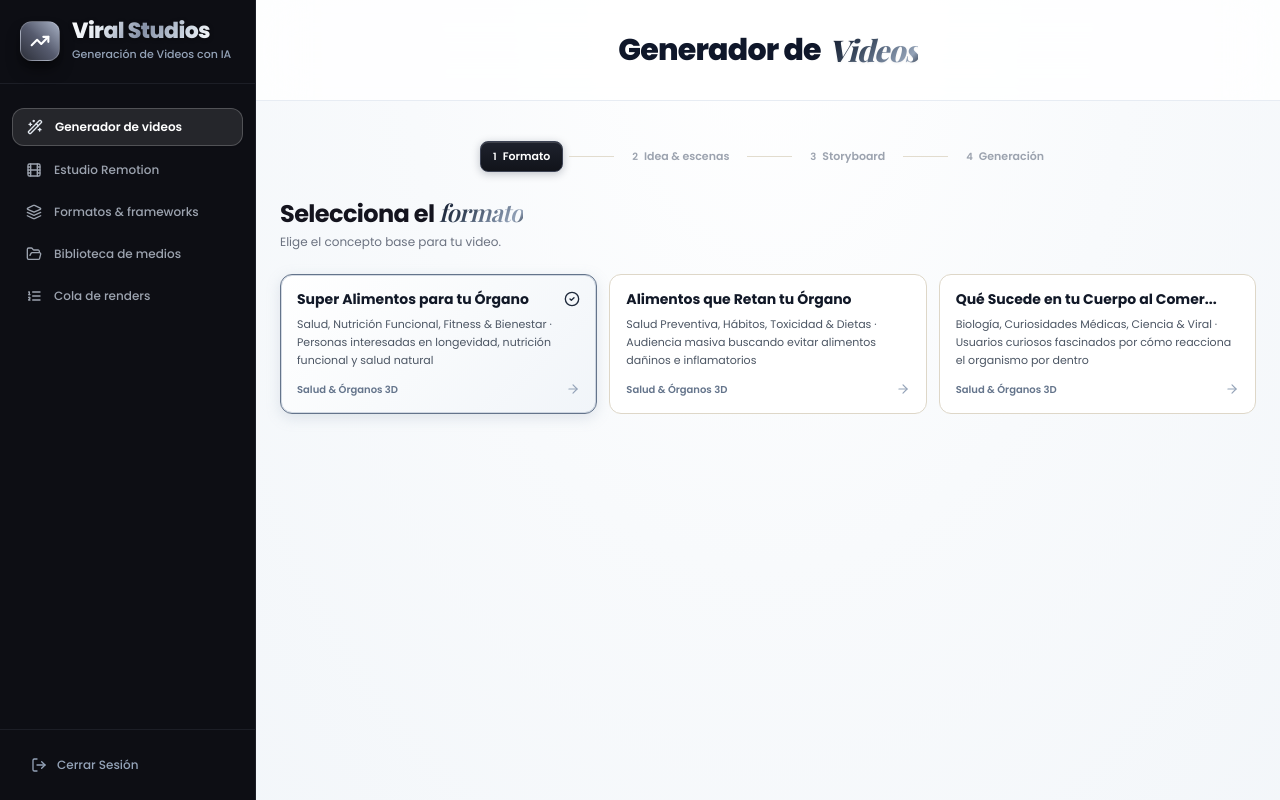
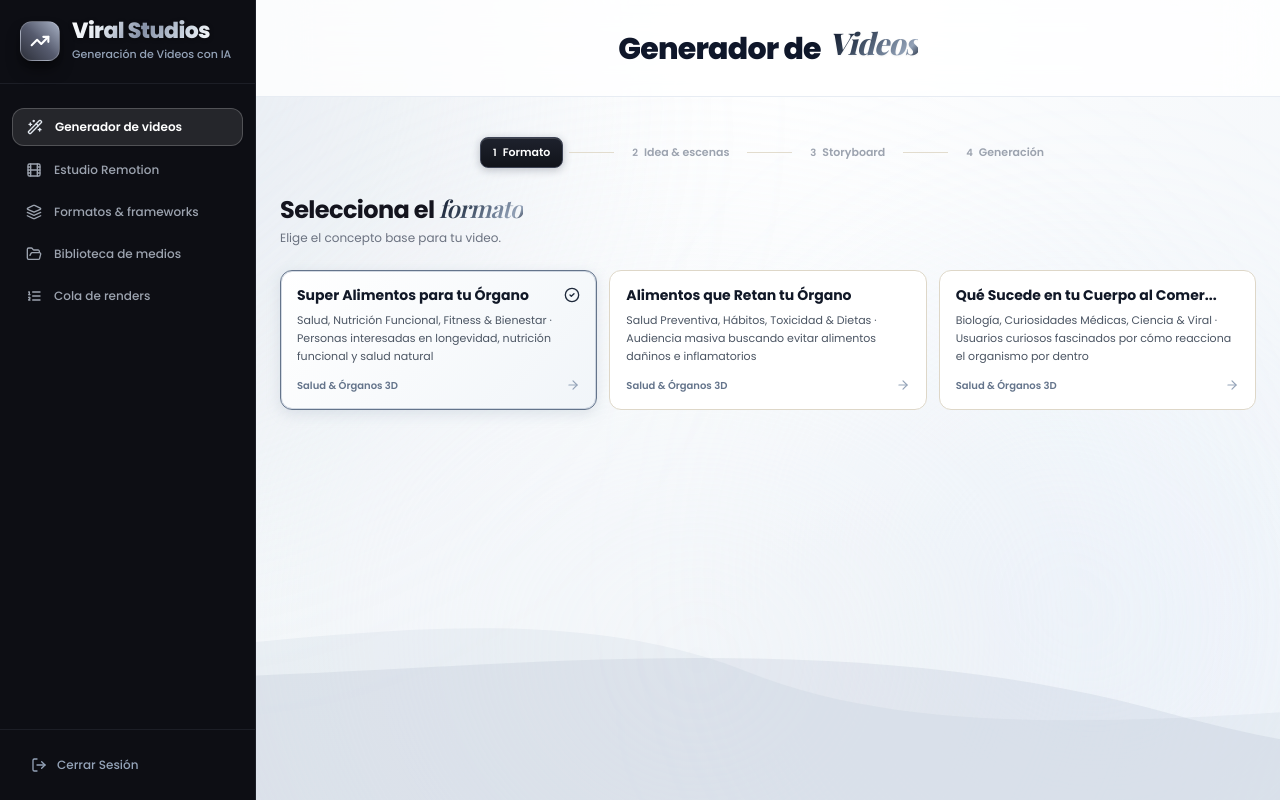
Before and after one commit to Sano-Punto/contenido-viral, a Next.js app: page /generador-de-videos in a window 1280 px wide. Built offline with nearby package versions, Linux system fonts and the light colour scheme; a web font is replaced by a local one.

Commit message:
style: fix title baseline alignment and add smooth liquid ambient wave background animation

```diff
--- a/app/globals.css
+++ b/app/globals.css
@@ -126,6 +126,45 @@
   background: #94a3b8;
 }
 
+@keyframes waveFloat {
+  0% {
+    transform: translate3d(0, 0, 0) scale(1) rotate(0deg);
+  }
+  33% {
+    transform: translate3d(35px, -25px, 0) scale(1.08) rotate(4deg);
+  }
+  66% {
+    transform: translate3d(-25px, 30px, 0) scale(0.94) rotate(-3deg);
+  }
+  100% {
+    transform: translate3d(0, 0, 0) scale(1) rotate(0deg);
+  }
+}
+
+@keyframes waveMove {
+  0% {
+    transform: translateX(0) translateZ(0);
+  }
+  50% {
+    transform: translateX(-25%) translateZ(0);
+  }
+  100% {
+    transform: translateX(-50%) translateZ(0);
+  }
+}
+
+.animate-wave-slow {
+  animation: waveFloat 18s ease-in-out infinite;
+}
+
+.animate-wave-reverse {
+  animation: waveFloat 24s ease-in-out infinite reverse;
+}
+
+.animate-liquid-wave {
+  animation: waveMove 22s linear infinite;
+}
+
 @keyframes fadeIn {
   from {
     opacity: 0;
--- /dev/null
+++ b/components/layout/AmbientWaveBackground.tsx
@@ -0,0 +1,35 @@
+'use client';
+
+import React from 'react';
+
+export const AmbientWaveBackground: React.FC = () => {
+  return (
+    <div className="fixed inset-0 pointer-events-none overflow-hidden z-0 select-none">
+      {/* Esferas de luz plateada líquida con movimiento orgánico */}
+      <div className="absolute -top-32 -left-32 w-[600px] h-[600px] rounded-full bg-gradient-to-br from-slate-200/50 via-slate-300/30 to-transparent blur-[120px] animate-wave-slow" />
+      <div className="absolute top-1/3 -right-32 w-[550px] h-[550px] rounded-full bg-gradient-to-tr from-slate-300/40 via-blue-100/30 to-transparent blur-[130px] animate-wave-reverse" />
+      <div className="absolute -bottom-32 left-1/4 w-[700px] h-[700px] rounded-full bg-gradient-to-t from-slate-200/60 via-slate-100/40 to-transparent blur-[140px] animate-wave-slow" />
+
+      {/* Olas líquidas vectoriales SVG con transparencia platino */}
+      <div className="absolute bottom-0 left-0 w-[200%] h-48 opacity-25 animate-liquid-wave">
+        <svg
+          viewBox="0 0 1200 120"
+          preserveAspectRatio="none"
+          className="w-full h-full text-slate-300 fill-current"
+        >
+          <path d="M0,0 C150,90 350,-40 500,40 C650,120 900,10 1200,60 L1200,120 L0,120 Z" />
+        </svg>
+      </div>
+
+      <div className="absolute bottom-0 left-0 w-[200%] h-64 opacity-15 animate-liquid-wave [animation-duration:28s] [animation-direction:reverse]">
+        <svg
+          viewBox="0 0 1200 120"
+          preserveAspectRatio="none"
+          className="w-full h-full text-slate-400 fill-current"
+        >
+          <path d="M0,30 C200,110 450,10 700,80 C950,150 1100,20 1200,40 L1200,120 L0,120 Z" />
+        </svg>
+      </div>
+    </div>
+  );
+};
--- a/components/layout/ContentWrapper.tsx
+++ b/components/layout/ContentWrapper.tsx
@@ -1,6 +1,7 @@
 'use client';
 
 import React from 'react';
+import { AmbientWaveBackground } from './AmbientWaveBackground';
 
 /**
  * ContentWrapper — Contenedor aislado para el área de contenido principal.
@@ -10,8 +11,11 @@ import React from 'react';
 export const ContentWrapper: React.FC<{ children: React.ReactNode }> = ({ children }) => {
   return (
     <>
-      <div id="content-wrapper" className="flex flex-col min-h-screen bg-[radial-gradient(ellipse_at_top,_var(--tw-gradient-stops))] from-white via-slate-50/90 to-slate-100/70 w-full min-w-0">
-        {children}
+      <div id="content-wrapper" className="flex flex-col min-h-screen bg-[radial-gradient(ellipse_at_top,_var(--tw-gradient-stops))] from-white via-slate-50/90 to-slate-100/70 w-full min-w-0 relative overflow-hidden">
+        <AmbientWaveBackground />
+        <div className="relative z-10 flex flex-col flex-1 w-full min-w-0">
+          {children}
+        </div>
       </div>
       <style>{`
         @media (min-width: 768px) {
--- a/components/layout/TopHeader.tsx
+++ b/components/layout/TopHeader.tsx
@@ -36,11 +36,11 @@ export const TopHeader: React.FC = () => {
           </button>
         </div>
 
-        {/* Columna Central: Título Centrado y Destacado con amplio espacio superior */}
+        {/* Columna Central: Título Centrado y Destacado con alineación de línea de base perfecta */}
         <div className="flex-1 text-center px-2">
-          <h1 className="text-2xl sm:text-3xl font-black text-slate-900 tracking-tight flex items-center justify-center gap-2">
-            <span>{info.titleMain}</span>
-            <span className="font-serif italic font-extrabold text-silver-shine drop-shadow-sm">
+          <h1 className="text-2xl sm:text-3xl font-black text-slate-900 tracking-tight flex items-baseline justify-center gap-2">
+            <span className="leading-none">{info.titleMain}</span>
+            <span className="font-serif italic font-extrabold text-silver-shine drop-shadow-sm leading-none -translate-y-[3px] sm:-translate-y-[4px]">
               {info.titleAccent}
             </span>
           </h1>
```
